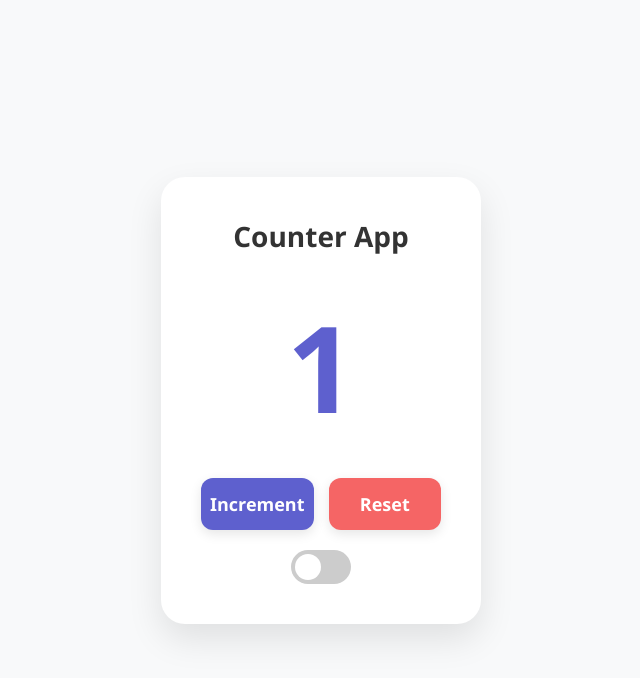
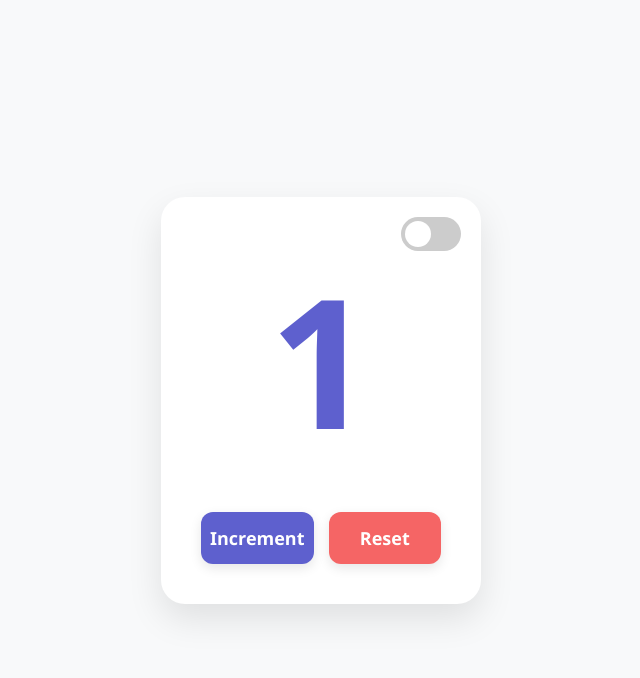
Before and after one commit to mstwithmcapital/counter-app, a plain HTML site: page index.html in a window 1280 px wide. Both pictures are taken after a click on the button "Increment". Shown: the whole page, without its empty margins (319-959 px from the left). Drawn offline with Linux system fonts and the light colour scheme.

Commit message:
Add files via upload

```diff
--- a/index.html
+++ b/index.html
@@ -38,6 +38,7 @@
       text-align: center;
       width: 320px;
       overflow: hidden;
+      position: relative;
       transition: background-color 0.3s, color 0.3s;
     }
 
@@ -46,14 +47,8 @@
       color: #f1f1f1;
     }
 
-    .app-title {
-      margin-bottom: 30px;
-      font-weight: 700;
-      font-size: 28px;
-    }
-
     .counter-value {
-      font-size: 120px;
+      font-size: 180px; /* Increased font size */
       font-weight: 700;
       color: #5e60ce;
       margin-bottom: 30px;
@@ -64,10 +59,29 @@
       animation: pulse 0.4s ease;
     }
 
+    .counter-value.sparkle {
+      animation: sparkle 0.6s infinite;
+    }
+
+    .counter-value.blast {
+      animation: blast 0.4s ease;
+    }
+
     @keyframes pulse {
       0% { transform: scale(1); }
       50% { transform: scale(1.1); }
       100% { transform: scale(1); }
+    }
+
+    @keyframes sparkle {
+      0% { text-shadow: 0 0 10px #fff, 0 0 20px #ff00ff, 0 0 30px #ff00ff, 0 0 40px #ff00ff, 0 0 50px #ff00ff, 0 0 75px #ff00ff; }
+      100% { text-shadow: 0 0 20px #fff, 0 0 40px #ff00ff, 0 0 60px #ff00ff, 0 0 80px #ff00ff, 0 0 100px #ff00ff, 0 0 150px #ff00ff; }
+    }
+
+    @keyframes blast {
+      0% { transform: scale(1); opacity: 1; }
+      50% { transform: scale(1.2); opacity: 0.8; }
+      100% { transform: scale(1); opacity: 1; }
     }
 
     .buttons {
@@ -102,9 +116,9 @@
 
     /* Toggle Switch Styling */
     .theme-toggle-container {
-      display: flex;
-      justify-content: center;
-      margin-top: 20px;
+      position: absolute;
+      top: 20px;
+      right: 20px;
     }
 
     .switch {
@@ -156,7 +170,6 @@
 </head>
 <body class="light">
   <div class="container">
-    <h1 class="app-title">Counter App</h1>
     <div class="counter-value" id="counter">0</div>
     <div class="buttons">
       <button class="btn increment-btn" id="increment-btn">Increment</button>
@@ -191,11 +204,26 @@
       }, 400);
     }
 
+    function sparkleCounter() {
+      counterElement.classList.add('sparkle');
+      setTimeout(() => {
+        counterElement.classList.remove('sparkle');
+      }, 600);
+    }
+
+    function blastCounter() {
+      counterElement.classList.add('blast');
+      setTimeout(() => {
+        counterElement.classList.remove('blast');
+      }, 400);
+    }
+
     incrementButton.addEventListener('click', () => {
       count++;
       counterElement.textContent = count;
       animateButton(incrementButton);
       animateCounter();
+      sparkleCounter();  // Add sparkling effect on increment
     });
 
     resetButton.addEventListener('click', () => {
@@ -203,6 +231,7 @@
       counterElement.textContent = count;
       animateButton(resetButton);
       animateCounter();
+      blastCounter();  // Add blasting effect on reset
     });
 
     toggleThemeCheckbox.addEventListener('change', () => {
```
